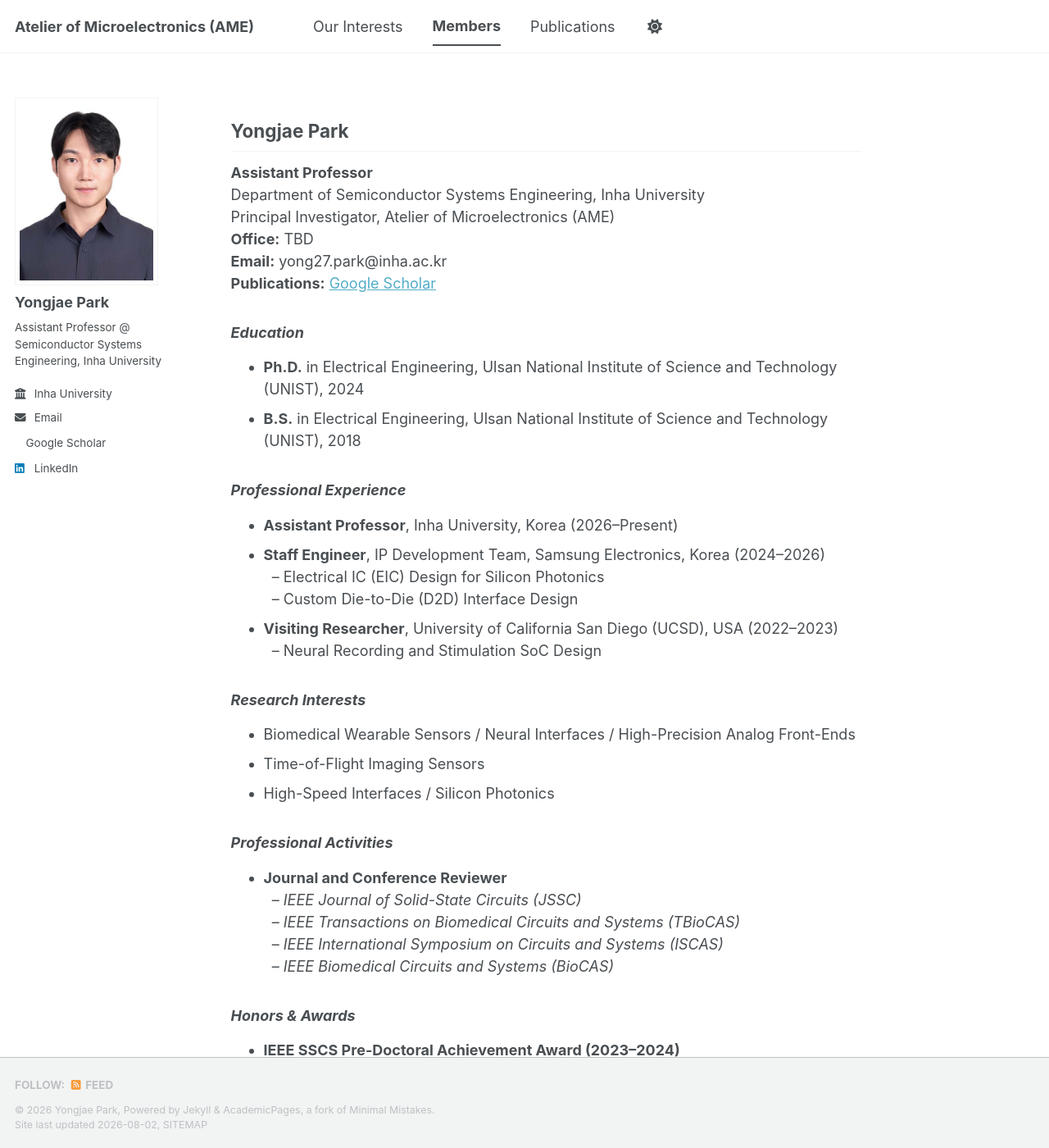
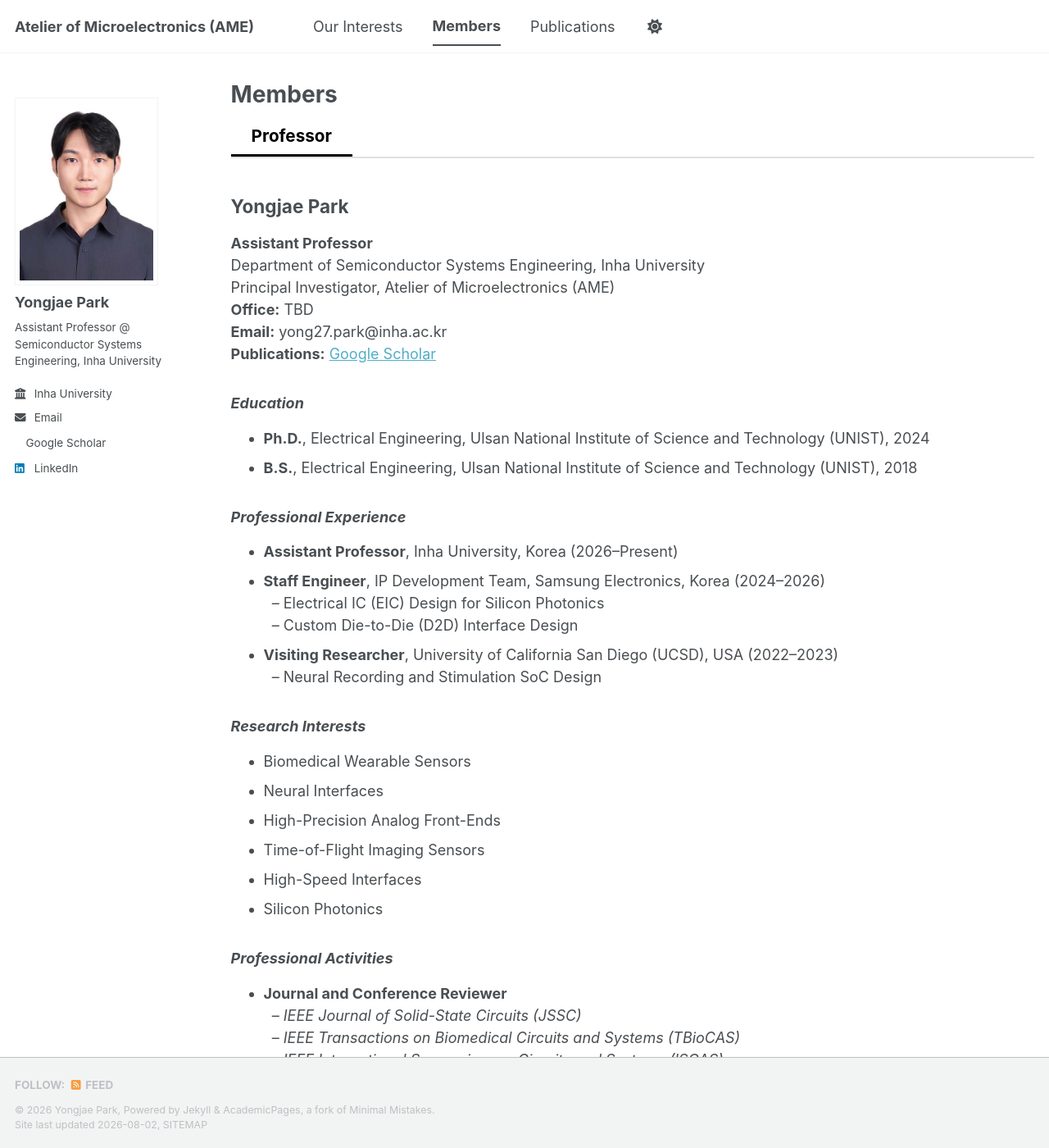
Before and after one commit to yong27park/AME.github.io, a Jekyll site: the page built from _pages/members.md, in a window 1280 px wide and 1400 px high. Shown: the whole window at 82% size. Built offline with Jekyll 4.4.1, drawn with Linux system fonts in a browser that asks for light colours; our own code applies the rules of GitHub Pages for plain Markdown files; a style sheet for code colours, icons or effects is not loaded.

Commit message:
Update members.md

```diff
--- a/_pages/members.md
+++ b/_pages/members.md
@@ -1,8 +1,46 @@
-<!-- ================= 1. PROFESSOR TAB ================= -->
-<div id="professor" class="tab-content active">
+---
+layout: archive
+title: "Members"
+permalink: /members/
+author_profile: true
+---
+
+<style>
+.tab-container {
+  display: flex;
+  border-bottom: 2px solid #e0e0e0;
+  margin-bottom: 25px;
+}
+.tab-button {
+  padding: 10px 25px;
+  cursor: pointer;
+  border: none;
+  background: none;
+  font-size: 1.15rem;
+  font-weight: bold;
+  color: #666;
+  transition: all 0.2s ease;
+}
+.tab-button.active {
+  color: #000;
+  border-bottom: 3px solid #000;
+}
+.tab-content {
+  display: block;
+}
+.member-card {
+  margin-bottom: 25px;
+}
+</style>
+
+<!-- Tab -->
+<div class="tab-container">
+  <button class="tab-button active">Professor</button>
+</div>
+
+<div id="professor" class="tab-content">
+
   <div class="member-card">
-
-    <!-- <img src="/images/professor.jpg" width="160" height="160" align="left" alt="Professor"> -->
 
     <h2>Yongjae Park</h2>
 
@@ -18,8 +56,8 @@
 
     <h3><i>Education</i></h3>
     <ul>
-      <li><strong>Ph.D.</strong> in Electrical Engineering, Ulsan National Institute of Science and Technology (UNIST), 2024</li>
-      <li><strong>B.S.</strong> in Electrical Engineering, Ulsan National Institute of Science and Technology (UNIST), 2018</li>
+      <li><strong>Ph.D.</strong>, Electrical Engineering, Ulsan National Institute of Science and Technology (UNIST), 2024</li>
+      <li><strong>B.S.</strong>, Electrical Engineering, Ulsan National Institute of Science and Technology (UNIST), 2018</li>
     </ul>
 
     <h3><i>Professional Experience</i></h3>
@@ -42,9 +80,12 @@
 
     <h3><i>Research Interests</i></h3>
     <ul>
-      <li>Biomedical Wearable Sensors / Neural Interfaces / High-Precision Analog Front-Ends</li>
+      <li>Biomedical Wearable Sensors</li>
+      <li>Neural Interfaces</li>
+      <li>High-Precision Analog Front-Ends</li>
       <li>Time-of-Flight Imaging Sensors</li>
-      <li>High-Speed Interfaces / Silicon Photonics</li>
+      <li>High-Speed Interfaces</li>
+      <li>Silicon Photonics</li>
     </ul>
 
     <h3><i>Professional Activities</i></h3>
@@ -62,18 +103,17 @@
     <ul>
       <li>
         <strong>IEEE SSCS Pre-Doctoral Achievement Award (2023–2024)</strong><br>
-        &nbsp;&nbsp;<i>Granted by the IEEE Solid-State Circuits Society (SSCS)</i>
-        [<a href="https://sscs.ieee.org/membership/awards/predoctoral-achievement-award/" target="_blank">Link</a>]
+        &nbsp;&nbsp;Granted by the IEEE Solid-State Circuits Society (SSCS)
       </li>
 
       <li>
         <strong>IEEE TBioCAS Best Reviewer Award (2026)</strong><br>
-        &nbsp;&nbsp;<i>Granted by the IEEE Circuits and Systems Society (CASS)</i>
-        [<a href="https://ieee-cas.org/post/news/ieee-cass-announces-2026-publications-best-associate-editor-and-best-reviewer-award" target="_blank">Link</a>]
+        &nbsp;&nbsp;Granted by the IEEE Circuits and Systems Society (CASS)
       </li>
     </ul>
 
   </div>
+
 </div>
 
 
```
